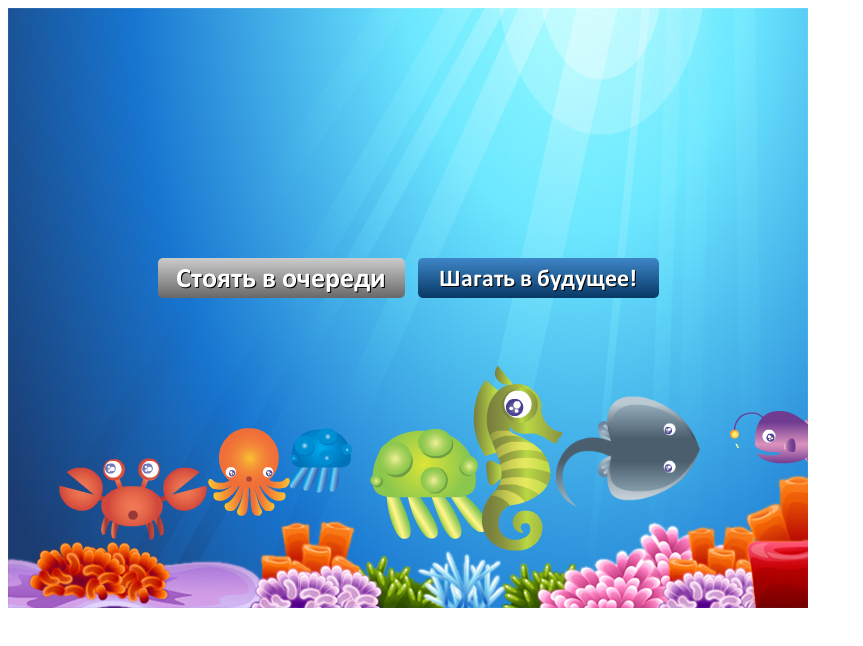
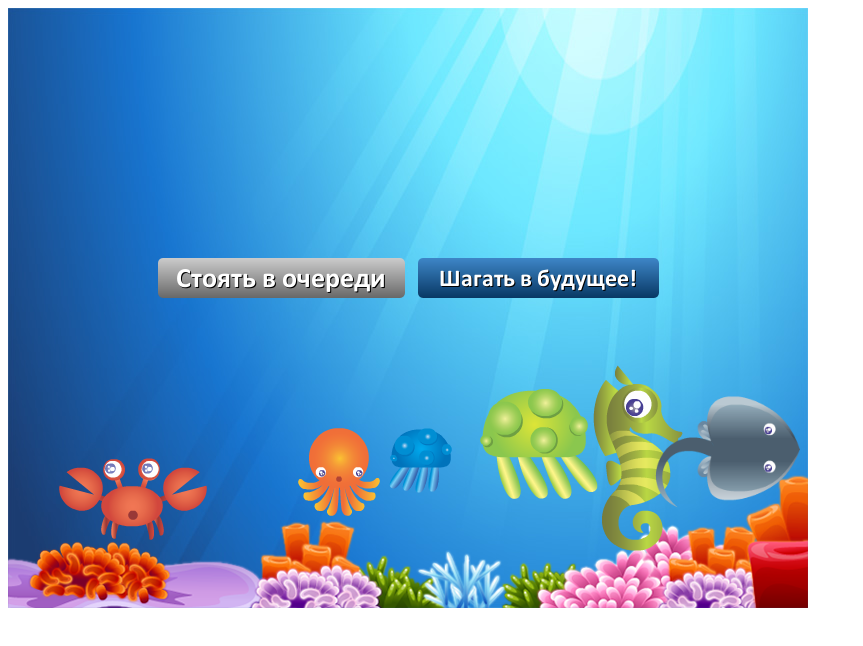
Before and after one commit to sen-den/canvas-game, a plain HTML site: page phaser/index.html in a window 1280 px wide. Shown: the whole page, without its empty margins (0-863 px from the left). Drawn offline with Linux system fonts and the light colour scheme.

Commit message:
swap animation

```diff
--- a/phaser/index.html
+++ b/phaser/index.html
@@ -31,15 +31,19 @@
     	game.load.image('email', 'email.png');
     }
 
-	var jellyfish;
-	var crab;
-	var greenJellyfish;
-	var octopus;
+	var jellyfish, jellyfish2;
+	var seahorse, seahorse2;
+	var squid, squid2;
+	var stingray, stingray2;
+	var flyingfish, flyingfish2;
+	var greenJellyfish, greenJellyfish2;
+	var octopus, octopus2;
+
+	var crab, crab_tmp;
 	var purpleFish;
-	var seahorse;
-	var squid;
-	var stingray;
-	var flyingfish;
+
+	var bg1;
+	var bg2;
 
 	var computer;
 	var email;
@@ -50,38 +54,69 @@
 	var objects = [];
 	var state = 1;
 	var steep5_crab_jumps = 5;
+	var steep2_world_moves = 0;
 
 	function create() {
 		game.add.image(0, 0, 'undersea');
-		game.add.image(0, 466, 'coral');
+		bg1 = game.add.image(0, 466, 'coral');
+		bg2 = game.add.image(800, 466, 'coral');
+		bg2.anchor.setTo(1, 0);
+		bg2.scale.x *= -1;
 
-		octopus = game.add.sprite(200, 420, 'seacreatures');
+
+		/*** CROWD ***/
+		octopus = game.add.sprite(290, 420, 'seacreatures');
 		octopus.animations.add('swim', Phaser.Animation.generateFrameNames('octopus', 0, 24, '', 4), 30, true);
 		octopus.animations.play('swim');
 
-		jellyfish = game.add.sprite(280, 420, 'seacreatures');
+		jellyfish = game.add.sprite(380, 420, 'seacreatures');
 		jellyfish.animations.add('swim', Phaser.Animation.generateFrameNames('blueJellyfish', 0, 32, '', 4), 30, true);
   		jellyfish.animations.play('swim');
 
-  		greenJellyfish = game.add.sprite(350, 420, 'seacreatures');
+  		greenJellyfish = game.add.sprite(460, 380, 'seacreatures');
 		greenJellyfish.animations.add('swim', Phaser.Animation.generateFrameNames('greenJellyfish', 0, 39, '', 4), 30, true);
 		greenJellyfish.animations.play('swim');
 
-		seahorse = game.add.sprite(510, 450, 'seacreatures');
+		seahorse = game.add.sprite(630, 450, 'seacreatures');
 		seahorse.anchor.setTo(.5, .5);
 		seahorse.scale.x *= -1;
 		seahorse.animations.add('swim', Phaser.Animation.generateFrameNames('seahorse', 0, 5, '', 4), 30, true);
 		seahorse.animations.play('swim');
 
-		stingray = game.add.sprite(620, 460, 'seacreatures');
+		stingray = game.add.sprite(720, 460, 'seacreatures');
 		stingray.anchor.setTo(.5, .5);
 		stingray.scale.x *= -.8;
 		stingray.scale.y *= -.8;
 		stingray.animations.add('swim', Phaser.Animation.generateFrameNames('stingray', 0, 23, '', 4), 30, true);
 		stingray.animations.play('swim');
+		/** part 2 **/
+		octopus2 = game.add.sprite(800, 420, 'seacreatures');
+		octopus2.animations.add('swim', Phaser.Animation.generateFrameNames('octopus', 0, 24, '', 4), 30, true);
+		octopus2.animations.play('swim');
 
+		jellyfish2 = game.add.sprite(890, 420, 'seacreatures');
+		jellyfish2.animations.add('swim', Phaser.Animation.generateFrameNames('blueJellyfish', 0, 32, '', 4), 30, true);
+  		jellyfish2.animations.play('swim');
 
-		purpleFish = game.add.sprite(700, 400, 'seacreatures');
+  		greenJellyfish2 = game.add.sprite(950, 420, 'seacreatures');
+		greenJellyfish2.animations.add('swim', Phaser.Animation.generateFrameNames('greenJellyfish', 0, 39, '', 4), 30, true);
+		greenJellyfish2.animations.play('swim');
+
+		seahorse2 = game.add.sprite(1300, 450, 'seacreatures');
+		seahorse2.anchor.setTo(.5, .5);
+		seahorse2.scale.x *= -1;
+		seahorse2.animations.add('swim', Phaser.Animation.generateFrameNames('seahorse', 0, 5, '', 4), 30, true);
+		seahorse2.animations.play('swim');
+
+		stingray2 = game.add.sprite(1120, 460, 'seacreatures');
+		stingray2.anchor.setTo(.5, .5);
+		stingray2.scale.x *= -.8;
+		stingray2.scale.y *= -.8;
+		stingray2.animations.add('swim', Phaser.Animation.generateFrameNames('stingray', 0, 23, '', 4), 30, true);
+		stingray2.animations.play('swim');
+		/****************/
+
+		purpleFish = game.add.sprite(1500, 400, 'seacreatures');
 		purpleFish.animations.add('swim', Phaser.Animation.generateFrameNames('purpleFish', 0, 20, '', 4), 30, true);
 		purpleFish.animations.play('swim');
 
@@ -89,17 +124,20 @@
 		crab.animations.add('swim', Phaser.Animation.generateFrameNames('crab1', 0, 25, '', 4), 30, true);
 		crab.animations.play('swim');
 
-		objects = [octopus, jellyfish, greenJellyfish, seahorse, stingray, purpleFish, crab];
+		objects = [octopus, jellyfish, greenJellyfish, seahorse, stingray, octopus2, jellyfish2, greenJellyfish2, seahorse2, stingray2, purpleFish, crab];
 		}
 
 	function update() {
+		/***************** STATE CONTROLL *******************/
 		if ((state == 1) && (crab.x <= 50)) {
 			crab.x += 3;
 		} else if (state == 1) {
 			state = 2;
-			button1 = game.add.button(game.world.centerX - 250, 250, 'button1', '', this);
+			button1 = game.add.button(game.world.centerX - 250, 250, 'button1', moveWorld, this);
 			button2 = game.add.button(game.world.centerX + 10, 250, 'button2', toScene2, this);
 		} else if (state == 2) {
+		} else if (state == 21) {
+			moveWorld();
 		} else if (state == 3) {
 			computer = game.add.sprite(560, 460, 'computer');
 			computer.anchor.setTo(.5, .5);
@@ -133,7 +171,7 @@
 			state = 8;
 		}
 	}
-
+	/*****************************************/
 	function toScene2 () {
 		state = 3;
 		button1.destroy();
@@ -156,6 +194,48 @@
 		crab.x = -150;
 		state = 1;
 	}
+
+	function moveWorld() {
+		state = 21;
+		console.log(steep2_world_moves);
+		if (steep2_world_moves < 80) {
+			moveAll(-10);
+			++steep2_world_moves;
+			return 0;
+		} else if (steep2_world_moves < 125) {
+			++steep2_world_moves;
+			return 0;
+		} else if (steep2_world_moves == 125) {
+			crab_tmp = game.add.sprite(500, 150, 'seacreatures');
+			crab_tmp.animations.add('swim', Phaser.Animation.generateFrameNames('crab1', 0, 25, '', 4), 30, true);
+			crab_tmp.animations.play('swim');
+			++steep2_world_moves;
+			return 0;
+		} else if (steep2_world_moves < 150) {
+			++steep2_world_moves;
+			return 0;
+		} else if (steep2_world_moves == 150) {
+			crab_tmp.destroy();
+			++steep2_world_moves;
+			return 0;
+		} else if (steep2_world_moves < 230) {
+			moveAll(+10);
+			++steep2_world_moves;
+			return 0;
+		} else {
+			state = 2;
+			steep2_world_moves = 0;
+			return 0;
+		}
+	}
+
+	function moveAll(d) {
+		bg1.x += d;
+		bg2.x += d;
+		for (var i=0; i < objects.length; ++i) {
+			objects[i].x += d;
+		}
+	}
     </script>
 </body>
 </html>
```
